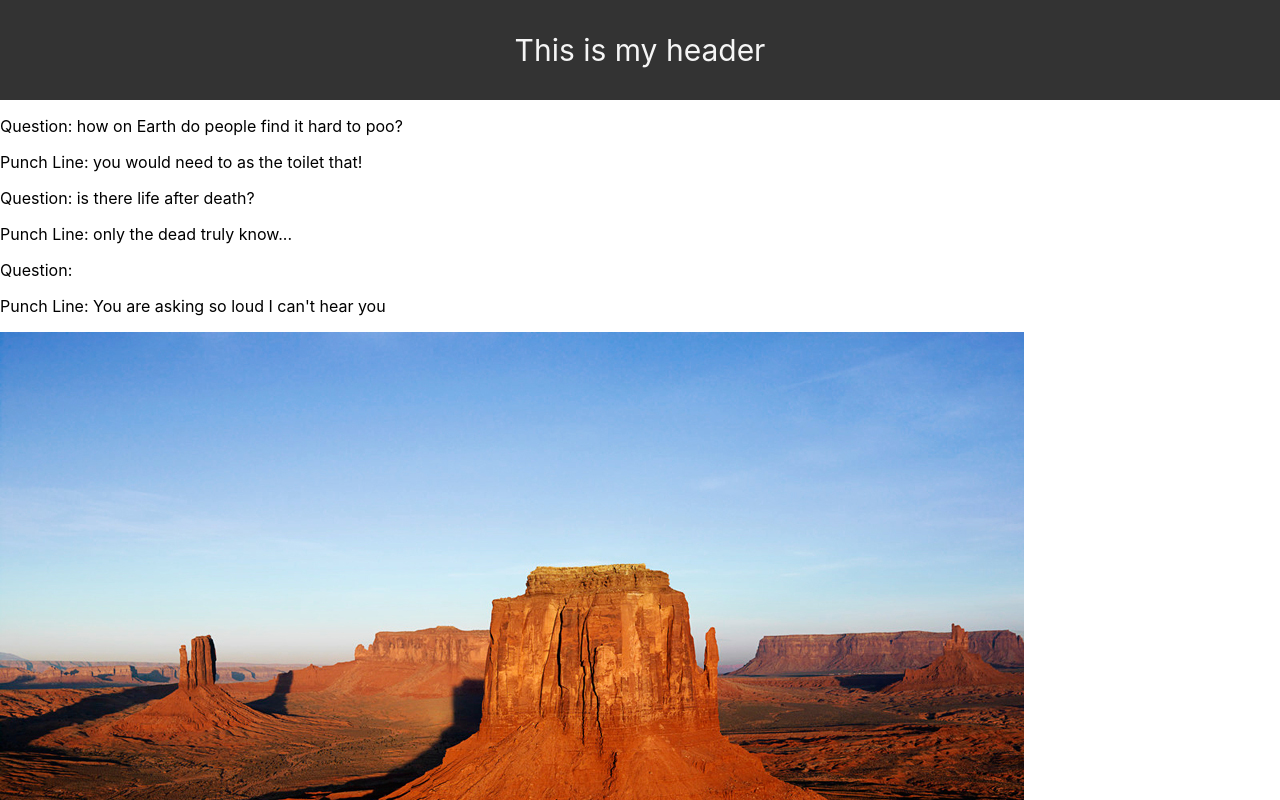
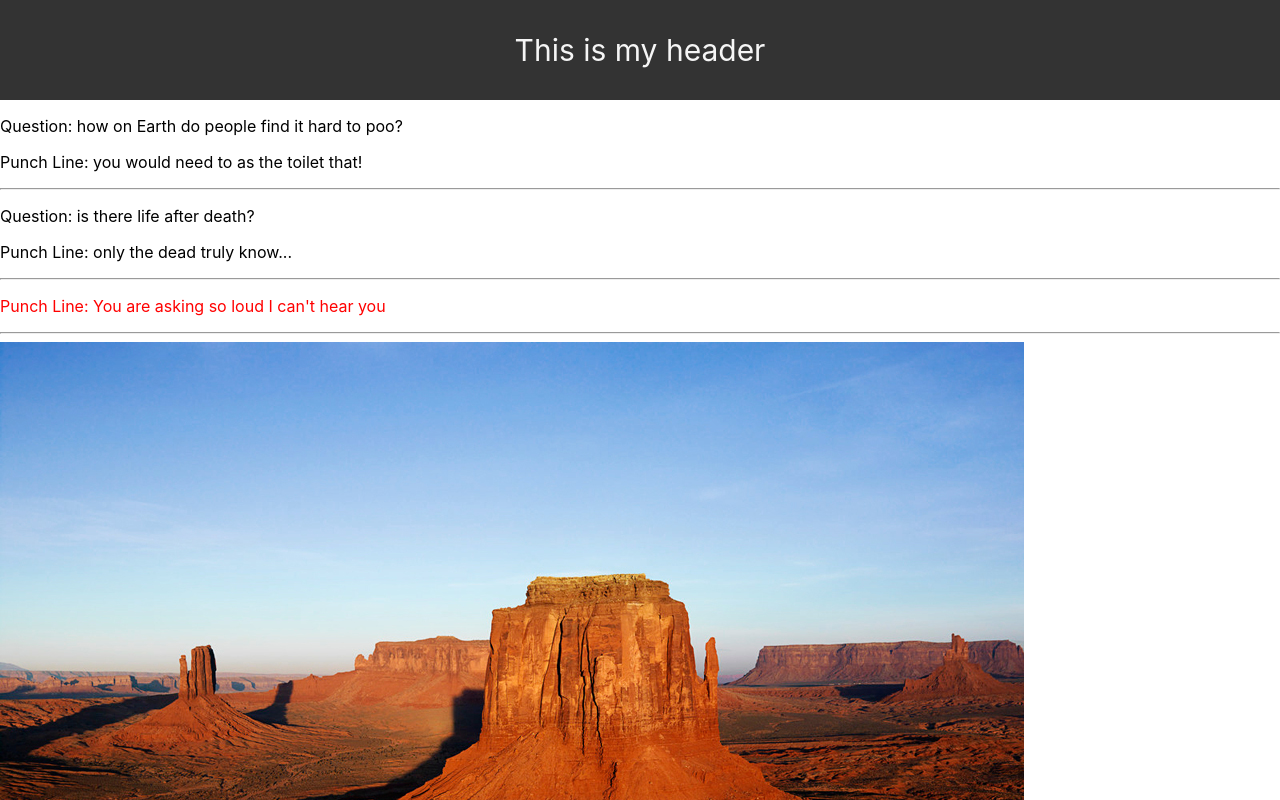
Before and after one commit to Oluwa-Femi/first-react, a React (Create React App) app: page / in a window 1280 px wide. Shown: the top 800 px of the page. Built offline with nearby package versions, Linux system fonts and the light colour scheme.

Commit message:
added conditional styling to the question and punch line props

```diff
--- a/src/components/Joke.js
+++ b/src/components/Joke.js
@@ -4,8 +4,9 @@ import '../style.css'
 function Joke(props){
     return(
         <div>
-            <p>Question: {props.jokes.question}</p>
-            <p>Punch Line: {props.jokes.punchline}</p>
+            <p style={{display: props.jokes.question ? "block" : "none"}}>Question: {props.jokes.question}</p>
+            <p style={{color: !props.jokes.question && "red"}}>Punch Line: {props.jokes.punchline}</p>
+            <hr />
         </div>
     )
 }
```
